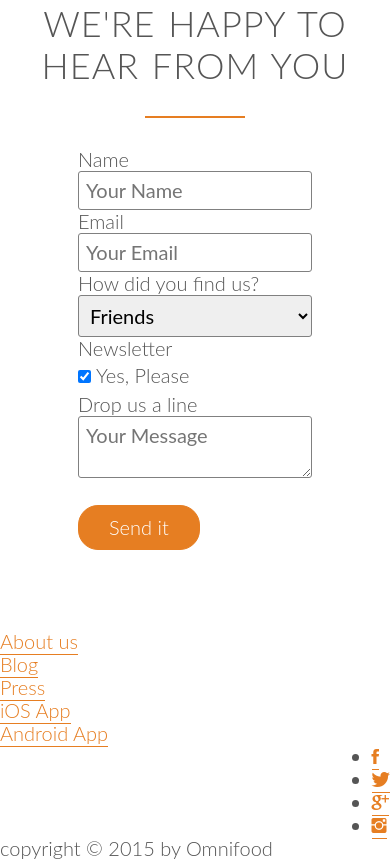
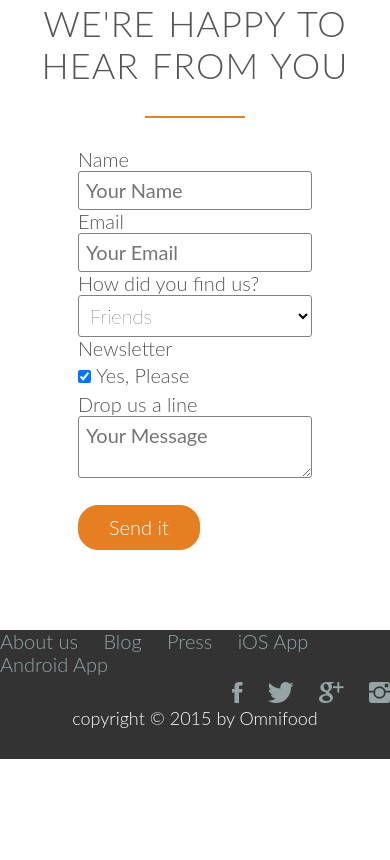
Before and after one commit to sobanjawaid26/omnifood_frontend, a plain HTML site: page index.html in a window 390 px wide. Shown: the part 8535-9395 px from the top of the page. After the commit the page ends 9294 px from the top, so only its background shows below. Drawn offline with Linux system fonts and the light colour scheme; files whose address does not match are found by name.

Commit message:
website completed, but responsivenes is not yet added

```diff
--- a/resources/css/cities.css
+++ b/resources/css/cities.css
@@ -1,7 +1,3 @@
-
-/* ***********************************************************************************
-                                    CITIES
-************************************************************************************* */
 .box img {
     width: 100%;
     height: auto;
--- a/resources/css/contact-form.css
+++ b/resources/css/contact-form.css
@@ -1,7 +1,3 @@
-/* ***********************************************************************************
-                                    CONTACT-FORM
-************************************************************************************* */
-
 .contact-form {
     width: 60%;
     margin: 0 auto;
@@ -21,6 +17,12 @@
     height: 100px;
 }
 
+select,
+option {
+    background-color: #fff;
+    font-weight: 200;
+}
+
 .form-input[type=checkbox] {
     margin: 10px 5px 10px 0;
 }
--- a/resources/css/customer-testimonials.css
+++ b/resources/css/customer-testimonials.css
@@ -1,7 +1,3 @@
-/* ***********************************************************************************
-                                    CUSTOMER TESTIMONIALS
-************************************************************************************* */
-
 .section-testimonials {
     background-image:linear-gradient(rgba(0,0,0,0.7), rgba(0,0,0,0.7)), url('img/back-customers.jpg');
     background-size: cover;
--- a/resources/css/favourite-meal.css
+++ b/resources/css/favourite-meal.css
@@ -1,7 +1,3 @@
-/* ***********************************************************************************
-                                    FAVOURITE-MEALS
-************************************************************************************* */
-
 .meals-showcase {
     list-style:none;
     width: 100%;
--- a/resources/css/footer.css
+++ b/resources/css/footer.css
@@ -1,11 +1,38 @@
+footer {
+    background-color: #333;
+}
 .footer-nav {
     float: left;
-    link-style: none;
+    list-style: none;
 }
 
 .social-links {
     float: right;
-    link-style: style;
+    list-style: none;
+}
+
+.footer-nav li{
+    display: inline-block;
+    margin-right: 20px;
+}
+
+.social-links li{
+    display: inline-block;
+    margin-right: 20px;
+    font-size: 140%;
+}
+
+.footer-nav li:last-child,
+.social-links li:last-child {
+    margin-right: 0;
+}
+
+.footer-nav li a:link,
+.footer-nav li a:visited,
+.social-links li a:link,
+.social-links li a:visited {
+    text-decoration: none;
+    border: 0;
 }
 
 .footer-nav-link:link,
@@ -13,9 +40,8 @@
 .social-media-link:link,
 .social-media-link:visited {
     text-decoration: none;
-    color: #e67e22;
+    color: #95a5a6;
     padding-bottom: 1px;
-    border-bottom: 1px solid #e67e22;
     transition: border-bottom 0.3s, color 0.3s;
 }
 
@@ -23,6 +49,29 @@
 .footer-nav-link:hover,
 .social-media-link:hover,
 .social-media-link:active {
-    color: #555;
+    color: #fff;
     border-bottom: 1px solid #555;
 }
+
+footer p {
+    text-align: center;
+    color: #fff;
+    margin-bottom: 30px;
+    font-size: 90%;
+}
+
+.ion-social-facebook:hover {
+    color: #3b5998;
+}
+
+.ion-social-twitter:hover {
+    color:  #1da1f2;
+}
+
+.ion-social-googleplus:hover {
+    color: #ea3345;
+}
+
+.ion-social-instagram:hover {
+    color: #517fa4;
+}
--- a/resources/css/header.css
+++ b/resources/css/header.css
@@ -1,6 +1,4 @@
-/* ***********************************************************************************
-                                    HEADERS
-************************************************************************************* */
+
 header {
     background-image: linear-gradient(rgba(0,0,0,0.7), rgba(0,0,0,0.7)), url(img/hero.jpg);
     background-size: cover;
--- a/resources/css/how-it-works-section.css
+++ b/resources/css/how-it-works-section.css
@@ -1,7 +1,3 @@
-/* ***********************************************************************************
-                                    HOW-IT-WORKS-SECTION
-************************************************************************************* */
-
 .steps-box {
     margin-top: 30px;
 }
--- a/resources/css/main.css
+++ b/resources/css/main.css
@@ -1,6 +1,3 @@
-/* ***********************************************************************************
-                                    COMMONS
-************************************************************************************* */
 * {
     margin: 0;
     padding: 0;
--- a/resources/css/sign-up.css
+++ b/resources/css/sign-up.css
@@ -1,7 +1,3 @@
-/* ***********************************************************************************
-                                    SIGN UP / PLANS
-************************************************************************************* */
-
 .section-plan {
     background-color: #f4f4f4;
 }
```
Also changed, not shown: index.html (+0 -9 lines), resources/css/features.css (+0 -10 lines).
